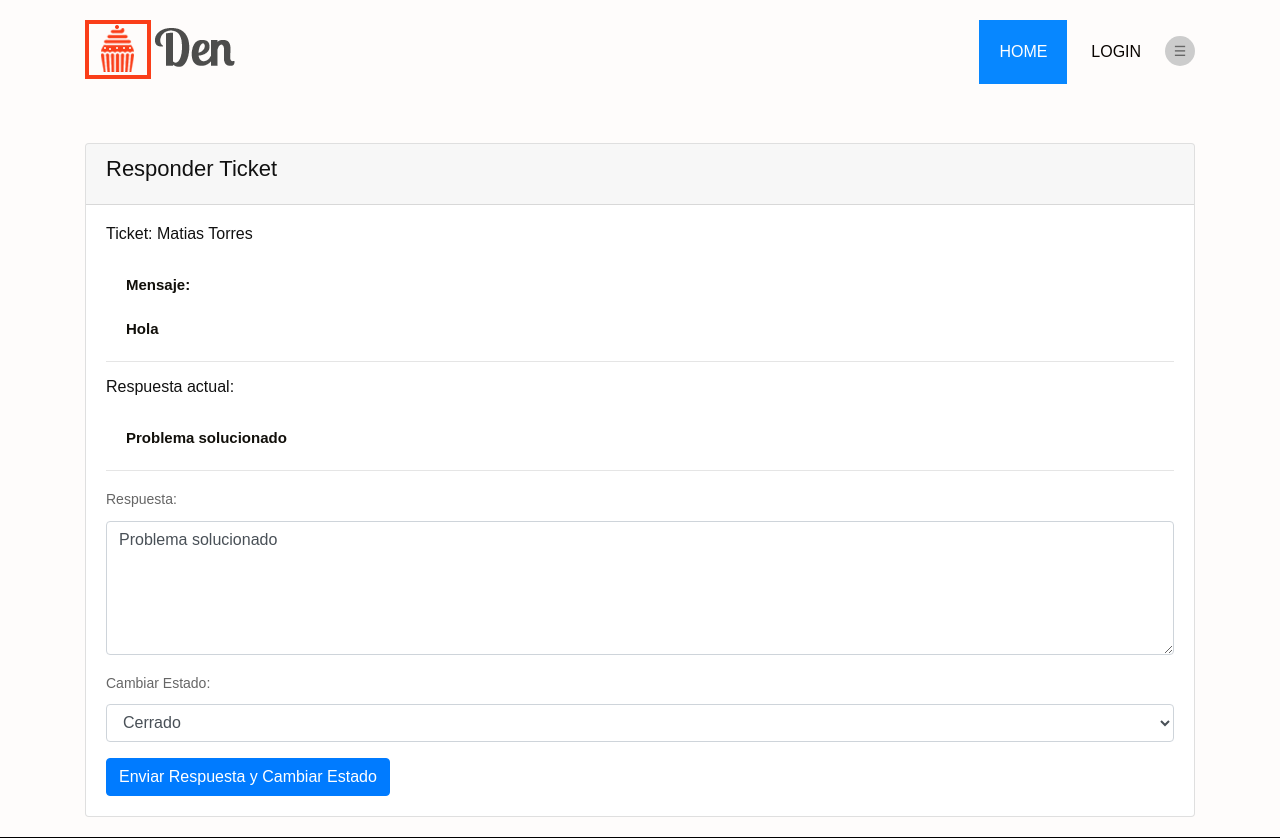
After one commit to MatiasTorres0/ventasweb, a Django app: page /responder_ticket/1/ in a window 1280 px wide. The commit adds this page. Run offline with Django 4.2, Linux system fonts and the light colour scheme; data comes from the database, SQL or seed files in the repository; both versions use the stored data as it was after the commit; some libraries are stand-ins or nearby versions.

Commit message:
soporte Agregado, no funciona formulario de crear tickets

```diff
--- a/core/admin.py
+++ b/core/admin.py
@@ -1,5 +1,5 @@
 from django.contrib import admin
-from .models import Categoria, Producto, Boleta, Conversacion, Mensaje, Tamano, Unidad_medida, VariantePrecio
+from .models import Categoria, Producto, Boleta, Conversacion, Mensaje, Tamano, Unidad_medida, VariantePrecio, Ticket
 # Register your models here.
 
 admin.site.register(Categoria)
@@ -10,3 +10,4 @@ admin.site.register(Mensaje)
 admin.site.register(Tamano)
 admin.site.register(Unidad_medida)
 admin.site.register(VariantePrecio)
+admin.site.register(Ticket)
--- a/core/models.py
+++ b/core/models.py
@@ -1,7 +1,7 @@
 import uuid
 from django.db import models
 from django.contrib.auth.models import User
-
+from django.utils import timezone
 
 
 class Categoria(models.Model):
@@ -74,3 +74,24 @@ class VariantePrecio(models.Model):
     precio = models.IntegerField()  # Precio en pesos chilenos
     peso_kilo = models.DecimalField(max_digits=10, decimal_places=2, null=True, blank=True)
     unidad = models.CharField(max_length=10, null=True, blank=True)
+
+
+
+class Ticket(models.Model):
+    STATUS_CHOICES = (
+        ('Open', 'Abierto'),
+        ('In Progress', 'En Progreso'),
+        ('Closed', 'Cerrado'),
+    )
+
+    name = models.CharField(max_length=100)
+    email = models.EmailField()
+    phone_number = models.CharField(max_length=20)
+    message = models.TextField()
+    status = models.CharField(max_length=20, choices=STATUS_CHOICES, default='Open')
+    created_at = models.DateTimeField(default=timezone.now)
+    updated_at = models.DateTimeField(default=timezone.now)
+    respuesta = models.TextField(blank=True, null=True)  # Campo para almacenar la respuesta
+
+    def __str__(self):
+        return self.name
--- a/core/templates/core/base.html
+++ b/core/templates/core/base.html
@@ -130,7 +130,7 @@
                                             <li><a href="{% url 'listado_productos' %}">Productos</a></li>
                                             <li><a href="{% url 'nuevo_producto' %}">Nuevo Producto</a></li>
                                             <li><a href="{% url 'cargar_productos' %}">Subir Excel</a></li>
-                                            <li><a href="{% url 'index' %}">Contact Us</a></li>
+                                            <li><a href="{% url 'soporte' %}">Contact Us</a></li>
                                             {% endif %}
                                             <li><a href="{% url 'login' %}">Login</a></li>
                                             {% if user.is_authenticated %}
@@ -138,6 +138,9 @@
                                             <li><a href="{% url 'modificar' %}">Modificar</a></li>
                                             <li><a href="{% url 'escanear_codigo_barras' %}">Pan</a></li>
                                             <li><a href="{% url 'chat-room' %}">Chat</a></li>
+                                            <li><a href="{% url 'crear' %}">Crear Codigo de barras</a></li>
+                                            <li><a href="{% url 'create_ticket' %}">Ver Tickets</a></li>
+                                            <li><a href="{% url 'index' %}">Prueba</a></li>
                                             {% endif %}
                                             {% if user.is_authenticated %}
                                             <li>
--- a/core/templates/core/index.html
+++ b/core/templates/core/index.html
@@ -72,7 +72,7 @@
                                     aria-haspopup="true" aria-expanded="false">Inicio <span
                                         class="fa fa-angle-down"></span></a>
                                 <ul class="dropdown-menu">
-                                    <li><a href="#">Menu Example 01</a></li>
+                                    <li><a href="#">Producto</a></li>
                                     <li><a href="#">Menu Example 02</a></li>
                                     <li><a href="#">Menu Example 03</a></li>
                                     <li><a href="#">Menu Example 04</a></li>
--- /dev/null
+++ b/core/templates/core/responder_ticket.html
@@ -0,0 +1,39 @@
+{% extends 'core/base.html' %}
+
+{% load static %}
+<title>Responder Ticket</title>
+{% block contenido %}
+<div class="container mt-4">
+    <div class="card">
+        <div class="card-header">
+            <h2>Responder Ticket</h2>
+        </div>
+        <div class="card-body">
+            <h4>Ticket: {{ ticket.name }}</h4>
+            <p><strong>Mensaje:</strong></p>
+            <p>{{ ticket.message }}</p>
+            <hr>
+            <h4>Respuesta actual:</h4>
+            <p>{{ ticket.respuesta }}</p>
+            <hr>
+            <form action="{% url 'responder_ticket' ticket.id %}" method="post">
+                {% csrf_token %}
+                <div class="form-group">
+                    <label for="respuesta">Respuesta:</label>
+                    <textarea class="form-control" id="respuesta" name="respuesta" rows="5" required>{{ ticket.respuesta }}</textarea>
+                </div>
+                <div class="form-group">
+                    <label for="estado">Cambiar Estado:</label>
+                    <select class="form-control" id="estado" name="estado">
+                        <option value="Open" {% if ticket.status == 'Open' %}selected{% endif %}>Abierto</option>
+                        <option value="In Progress" {% if ticket.status == 'In Progress' %}selected{% endif %}>En Progreso</option>
+                        <option value="Closed" {% if ticket.status == 'Closed' %}selected{% endif %}>Cerrado</option>
+                    </select>
+                </div>
+                <button type="submit" class="btn btn-primary">Enviar Respuesta y Cambiar Estado</button>
+            </form>
+
+        </div>
+    </div>
+</div>
+{% endblock %}
--- a/core/urls.py
+++ b/core/urls.py
@@ -1,6 +1,6 @@
 from django.urls import path
 from django.contrib.auth.views import LoginView
-from .views import home, login, index, listado_productos, nuevo_producto, modificar_producto, eliminar_producto, agregar
+from .views import home, login, index, listado_productos, nuevo_producto, modificar_producto, eliminar_producto, agregar, crear, soporte
 from . import views
 urlpatterns = [
     path('', home, name="home"),
@@ -32,4 +32,8 @@ urlpatterns = [
     path('cargar-unidades/', views.cargar_unidades_desde_excel, name='cargar_unidades'),
     path('cargar-tamanos/', views.cargar_tamanos_desde_excel, name='cargar_tamanos'),
     path('escanear_codigo_barras/', views.escanear_codigo_barras, name='escanear_codigo_barras'),
+    path('crear/', crear, name="crear"),
+    path('soporte/', soporte, name="soporte"),
+    path('create_ticket/', views.create_ticket, name='create_ticket'),
+    path('responder_ticket/<int:ticket_id>/', views.responder_ticket, name='responder_ticket'),
 ]
--- a/core/views.py
+++ b/core/views.py
@@ -4,7 +4,7 @@ from django.contrib.auth import authenticate, login, logout
 from django.http import JsonResponse
 from django.views.decorators.http import require_GET
 from .forms import LoginForm, ProductoForm
-from .models import Producto, Categoria, Boleta, Conversacion, Mensaje, Tamano, Unidad_medida, VariantePrecio
+from .models import Producto, Categoria, Boleta, Conversacion, Mensaje, Tamano, Unidad_medida, VariantePrecio, Ticket
 from django.contrib import messages
 from django.contrib.auth.decorators import login_required
 from django.http import HttpResponse
@@ -14,6 +14,12 @@ from django.views.decorators.csrf import csrf_exempt
 import uuid
 from django.core.files.base import ContentFile
 from openpyxl import load_workbook
+import barcode
+from barcode import generate
+from barcode.writer import ImageWriter
+from io import BytesIO
+from django.http import HttpResponse
+from django.core.files.base import ContentFile
 
 
 # Create your views here.
@@ -21,6 +27,23 @@ from openpyxl import load_workbook
 
 def home(request):
     return render(request, "core/home.html")
+
+
+def crear(request):
+    if request.method == 'POST':
+        value = request.POST.get('barcode_value', '')
+
+        # Genera el código de barras en formato CODE128
+        barcode_class = barcode.get_barcode_class('code128')
+        code = barcode_class(value, writer=ImageWriter())
+        buffer = BytesIO()
+        code.write(buffer)
+        code_img = ContentFile(buffer.getvalue())
+
+        context = {'code_img': code_img}
+        return render(request, 'core/crear.html', context)
+
+    return render(request, 'core/crear.html')
 
 
 def login(request):
@@ -515,3 +538,39 @@ def escanear_codigo_barras(request):
             pass
 
     return render(request, 'core/escanear_codigo_barras.html', {'producto': producto, 'variantes': variantes})
+
+
+
+def soporte(request):
+    if request.method == 'POST':
+        name = request.POST['name']
+        email = request.POST['email']
+        phone_number = request.POST['phone_number']
+        message = request.POST['message']
+        # Crea el ticket en la base de datos
+        ticket = Ticket.objects.create(name=name, email=email, phone_number=phone_number, message=message)
+        # Redirige a donde desees después de crear el ticket
+        return redirect('core/home')
+    return render(request, 'core/soporte.html')
+
+
+def create_ticket(request):
+    tickets = Ticket.objects.all()
+    context = {'tickets': tickets}
+    return render(request, "core/create_ticket.html", context)
+
+def responder_ticket(request, ticket_id):
+    ticket = Ticket.objects.get(id=ticket_id)
+    if request.method == 'POST':
+        respuesta = request.POST['respuesta']
+        estado = request.POST['estado']
+
+        # Actualiza el campo de respuesta y el estado en el ticket
+        ticket.respuesta = respuesta
+        ticket.status = estado
+        ticket.save()
+
+        return redirect('create_ticket')  # Ajusta la redirección según tu necesidad
+
+    context = {'ticket': ticket}
+    return render(request, 'core/responder_ticket.html', context)
--- a/ventas/settings.py
+++ b/ventas/settings.py
@@ -108,7 +108,7 @@ AUTH_PASSWORD_VALIDATORS = [
 
 LANGUAGE_CODE = 'en-us'
 
-TIME_ZONE = 'UTC'
+TIME_ZONE = 'America/Santiago'
 
 USE_I18N = True
 
```
Also changed, not shown: core/templates/core/MachPay.html (added, +24 -0 lines), core/templates/core/crear.html (added, +21 -0 lines), core/templates/core/create_ticket.html (added, +45 -0 lines), core/templates/core/home.html (+1 -44 lines), core/templates/core/soporte.html (added, +55 -0 lines), core/migrations/0015_ticket.py (added), core/migrations/0016_ticket_respuesta.py (added), core/migrations/0017_remove_ticket_respuesta_alter_ticket_created_at_and_more.py (added), core/migrations/0018_ticket_respuesta.py (added), db.sqlite3.
